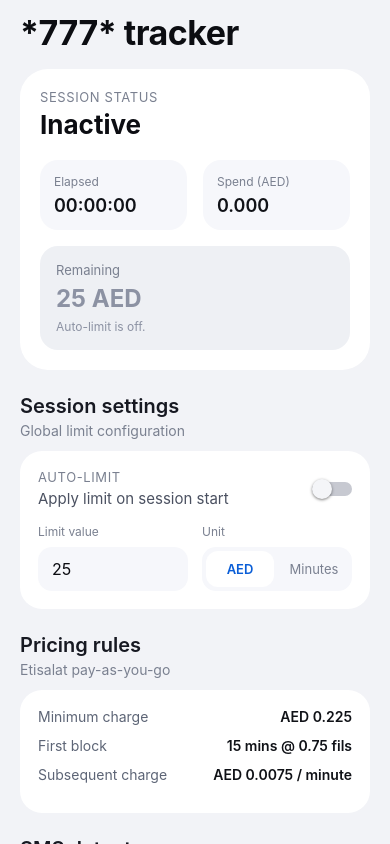
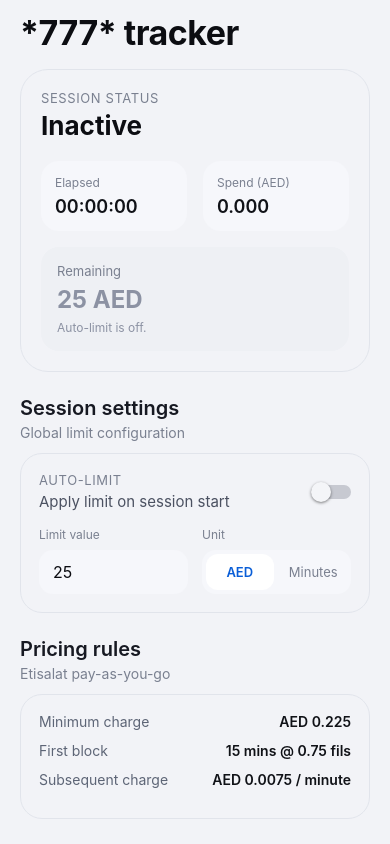
Before and after one commit to MkkMkkMkkGh/-777-1-tracker-eAnd, a React Native app: screen / in a window 390 px wide. Built offline with nearby package versions, Linux system fonts and the light colour scheme.

Commit message:
UI change, add border on cards and change card color

```diff
--- a/App.tsx
+++ b/App.tsx
@@ -547,14 +547,18 @@ const styles = StyleSheet.create({
     color: '#7A8090',
   },
   cardPrimary: {
-    backgroundColor: '#FFFFFF',
+    backgroundColor: '#F2F3F7',
     borderRadius: 28,
     padding: 20,
+    borderWidth: 1,
+    borderColor: '#E1E4EB',
   },
   card: {
-    backgroundColor: '#FFFFFF',
+    backgroundColor: '#F2F3F7',
     borderRadius: 22,
     padding: 18,
+    borderWidth: 1,
+    borderColor: '#E1E4EB',
   },
   cardRowBetween: {
     flexDirection: 'row',
```
